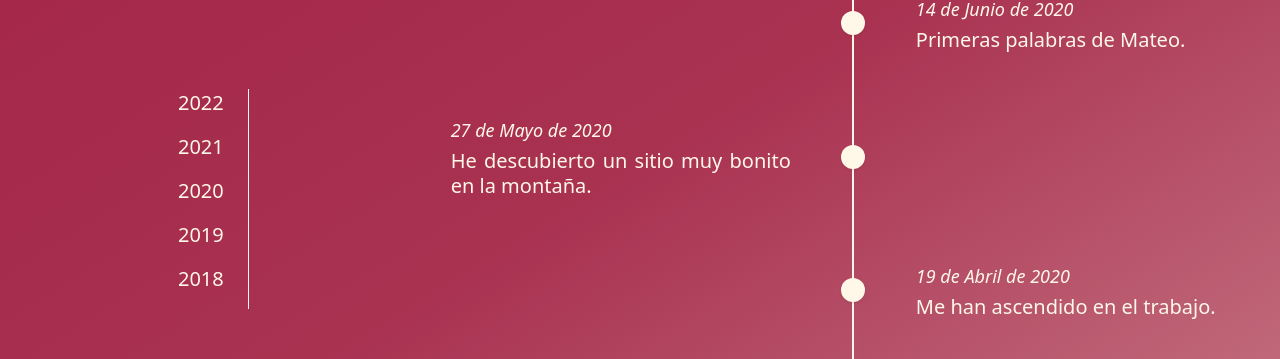
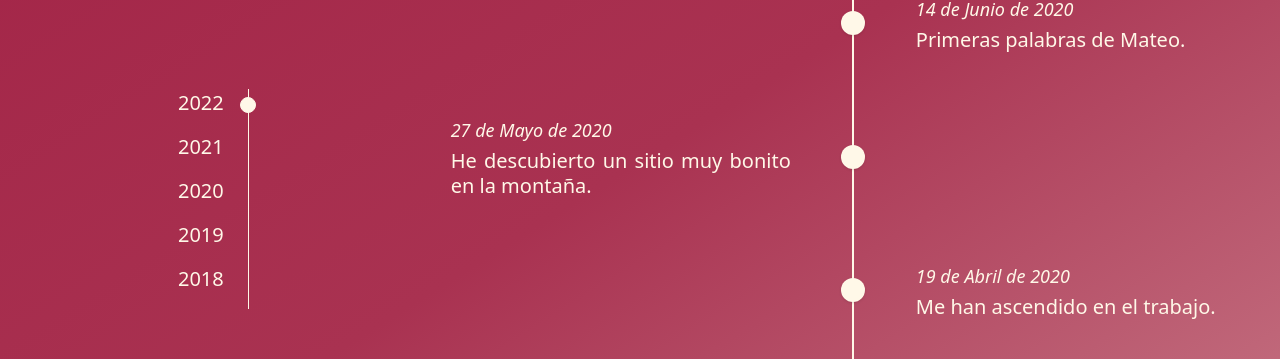
Before and after one commit to maroch0/PFC-BePositive, a Vue app: page /timeline in a window 1280 px wide. Shown: the part 238-597 px from the top of the page. Built offline with nearby package versions, Linux system fonts and the light colour scheme.

Commit message:
fix apply styles to current year when page it's loaded

```diff
--- a/src/components/YearMenu.vue
+++ b/src/components/YearMenu.vue
@@ -1,43 +1,50 @@
 <template>
-<div class="flex flex-col relative border-r border-cosmicLatte dark:border-cosmicLatte">
-    <!-- Raya -->
-    <div class="mb-4 mr-6">
-        <time class="w-full text-xl text-cosmicLatte dark:text-cosmicLatte">2022</time>
+  <div
+    class="flex flex-col relative border-r border-cosmicLatte dark:border-cosmicLatte"
+  >
+    <div v-for="(year, index) in years" :key="index">
+      <!-- Raya -->
+      <div class="mb-4 mr-6">
+        <!-- Bolita -->
+        <div v-if="selected && yearSelect === year">
+          <div
+            class="absolute w-4 h-4 bg-cosmicLatte rounded-full mt-2 -right-2 border border-cosmicLatte dark:border-cosmicLatte dark:bg-cosmicLatte"
+          ></div>
+        </div>
+        <button type="button" class="w-full" @click="yearSelected(index)">
+          <p
+            class="text-xl text-cosmicLatte dark:text-cosmicLatte"
+            :class="{
+              'text-3xl': yearSelect === year
+            }"
+          >
+            {{ year }}
+          </p>
+        </button>
+      </div>
     </div>
-
-    <!-- Raya -->
-    <div class="mb-4 mr-6">
-        <time class="w-full text-xl text-cosmicLatte dark:text-cosmicLatte">2021</time>
-    </div>
-
-    <!-- Raya -->
-    <div class="mb-4 mr-6">
-        <!-- Bolita -->
-        <div class="absolute w-4 h-4 bg-cosmicLatte rounded-full mt-2 -right-2 border border-cosmicLatte dark:border-cosmicLatte dark:bg-cosmicLatte"></div>
-        <time class="w-full text-3xl text-cosmicLatte dark:text-cosmicLatte">2020</time>
-    </div>
-
-    <!-- Raya -->
-    <div class="mb-4 mr-6">
-        <time class="w-full text-xl text-cosmicLatte dark:text-cosmicLatte">2019</time>
-    </div>
-
-    <!-- Raya -->
-    <div class="mb-4 mr-6">
-       <time class="w-full text-xl text-cosmicLatte dark:text-cosmicLatte">2018</time>
-    </div>
-</div>
-
+  </div>
 </template>
 
 <script>
 export default {
-  name: "YearMenu",
+  name: 'YearMenu',
   data() {
     return {
       years: [2022, 2021, 2020, 2019, 2018],
-      selected: false,
-    };
+      yearSelect: undefined,
+      selected: false
+    }
   },
-};
+  created() {
+    this.yearSelect = this.years[0]
+    this.selected = true
+  },
+  methods: {
+    yearSelected(index) {
+      this.yearSelect = this.years[index]
+      this.selected = true
+    }
+  }
+}
 </script>
--- a/src/views/Register.vue
+++ b/src/views/Register.vue
@@ -8,7 +8,7 @@
       <img
         src="src/assets/logo-bepositive.png"
         alt="BePositive logo"
-        class="2xl:w-full xl:w-full lg:w-full md:w-2/4"
+        class="2xl:w-3/4 xl:w-3/4 lg:w-2/4 md:w-2/4"
       />
     </aside>
 
--- a/src/views/Timeline.vue
+++ b/src/views/Timeline.vue
@@ -3,7 +3,7 @@
 
   <section class="flex h-5/6 overflow-hidden">
     <aside class="w-2/6 flex justify-center items-center">
-      <TestYearMenu />
+      <YearMenu />
     </aside>
 
     <article class="w-4/6 h-full overflow-auto">
@@ -15,13 +15,13 @@
 <script>
 import Header from "../components/Header.vue";
 import TimelineItem from '../components/TimelineItem.vue';
-import TestYearMenu from "../components/TestYearMenu.vue"
+import YearMenu from "../components/YearMenu.vue"
 
 export default {
   name: "Timeline",
   components: {
     Header,
-    TestYearMenu,
+    YearMenu,
     TimelineItem,
   },
 };
```
